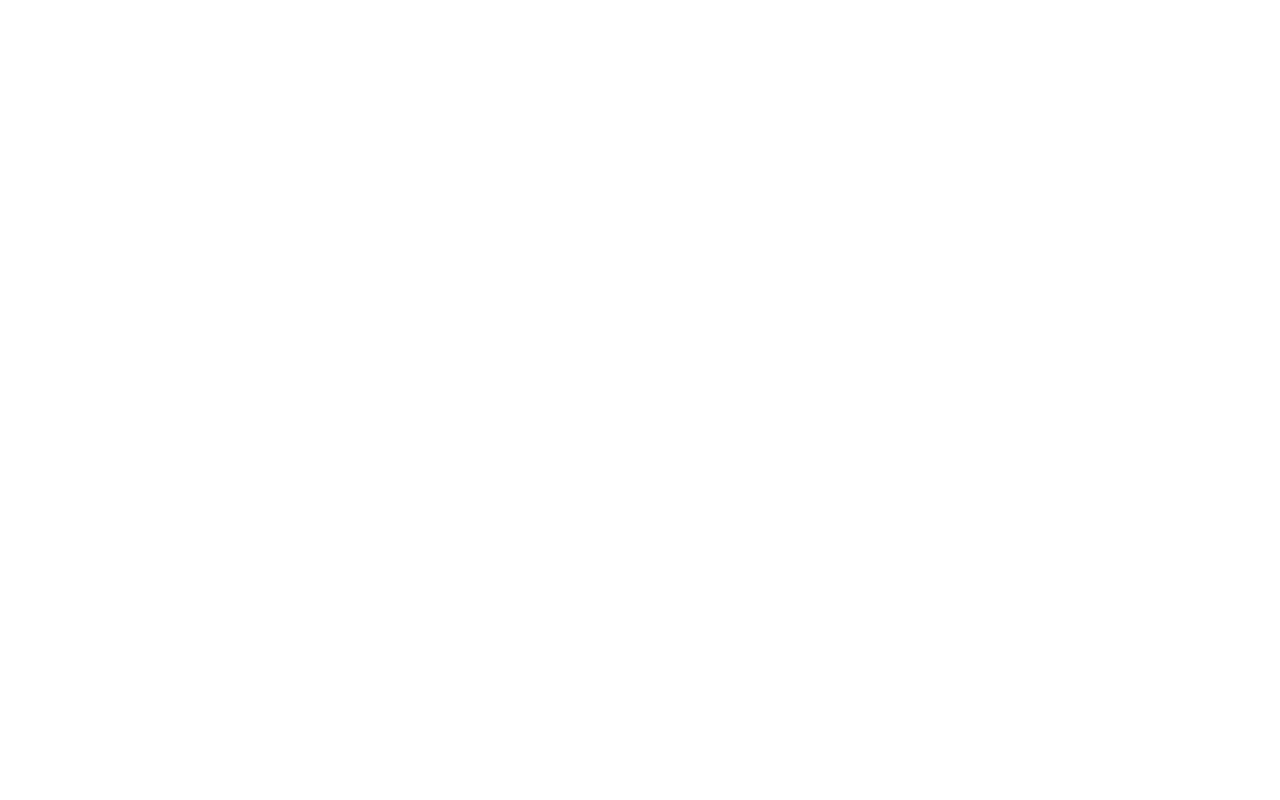
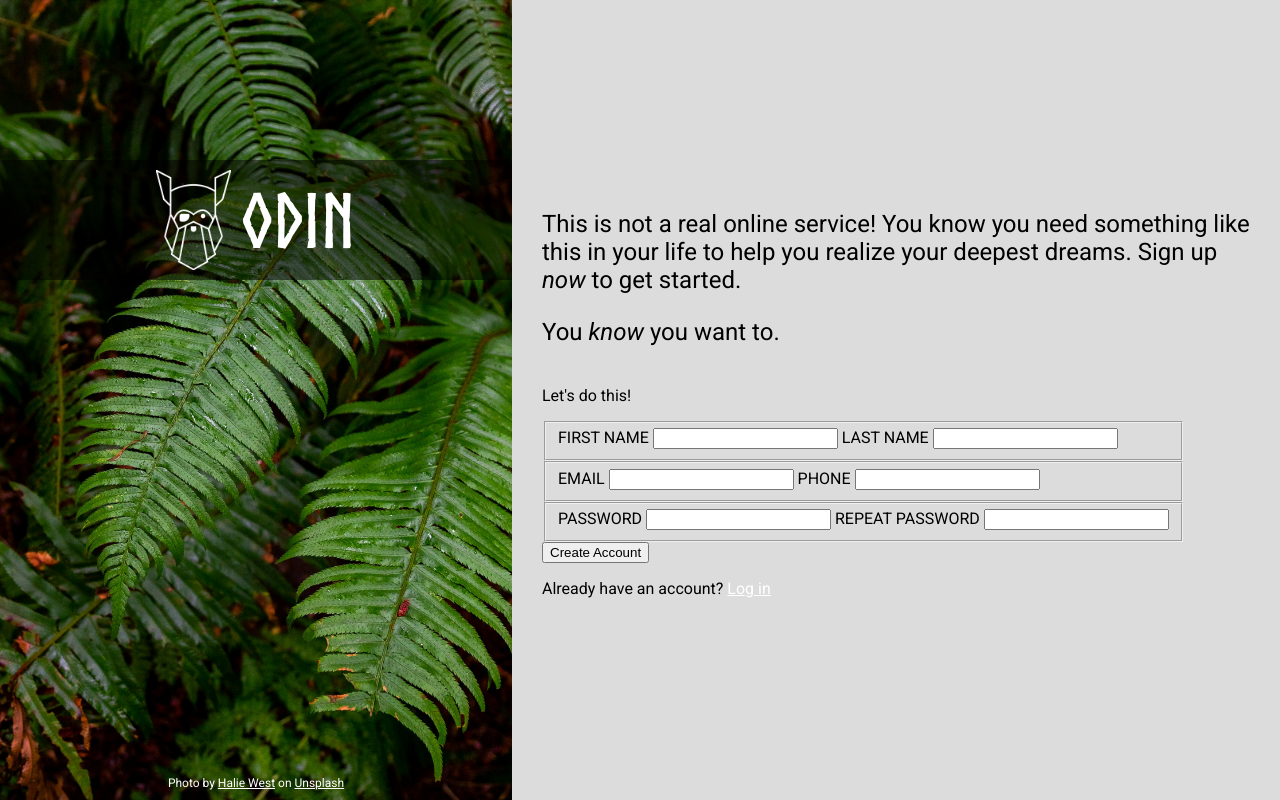
Before and after one commit to kaezrr/sign-up-form, a plain HTML site: page index.html in a window 1280 px wide. Drawn offline with Linux system fonts and the light colour scheme.

Commit message:
Finish html

```diff
--- a/index.html
+++ b/index.html
@@ -3,9 +3,56 @@
 <head>
     <meta charset="UTF-8">
     <meta name="viewport" content="width=device-width, initial-scale=1.0">
+    <link rel="stylesheet" href="style.css">
     <title>Sign-up Form</title>
 </head>
 <body>
-
+    <div class="logo-container">
+        <div class="logo">
+            <img src="images/odin-lined.png" alt="Odin Logo">
+            <p>Odin</p>
+        </div>
+        <footer>Photo by <a href="https://unsplash.com/@haliewestphoto">Halie West</a>
+             on <a href="https://unsplash.com/">Unsplash</a>
+        </footer>
+    </div>
+    <div class="main">
+        <div class="start">
+        <p>This is not a real online service! You know you need something like
+            this in your life to help you realize your deepest dreams.
+            Sign up <em>now</em> to get started.
+        </p>
+        <p>
+            You <em>know</em> you want to.
+        </p>
+        </div>
+        <form action="https://sign-up.com/action" method="post">
+            <div class="form-body">
+                <p>Let's do this!</p>
+                <fieldset>
+                    <label for="first-name">FIRST NAME</label>
+                    <input type="text" name="first-name" id="first-name">
+                    <label for="last-name">LAST NAME</label>
+                    <input type="text" name="last-name" id="last-name">
+                </fieldset>
+                <fieldset>
+                    <label for="email">EMAIL</label>
+                    <input type="email" name="email" id="email">
+                    <label for="phone">PHONE</label>
+                    <input type="tel" name="phone" id="phone">
+                </fieldset>
+                <fieldset>
+                    <label for="password">PASSWORD</label>
+                    <input type="password" name="password" id="password">
+                    <label for="repeat">REPEAT PASSWORD</label>
+                    <input type="password" name="repeat" id="repeat">
+                </fieldset>
+            </div>
+            <div class="form-footer">
+                <button type="submit">Create Account</button>
+                <p>Already have an account? <a href="http://sign-up.com/login">Log in</a></p>
+            </div>
+        </form>
+    </div>
 </body>
 </html>
--- a/style.css
+++ b/style.css
@@ -0,0 +1,72 @@
+@import url('https://fonts.googleapis.com/css2?family=Roboto:ital,wght@0,100;0,300;0,400;0,500;0,700;0,900;1,100;1,300;1,400;1,500;1,700;1,900&display=swap');
+
+@font-face {
+    font-family: "norse";
+    src: url("font/Norse-Bold.otf");
+}
+
+a {
+    color: white;
+}
+
+body {
+    font-family: "roboto", Arial, Helvetica, sans-serif;
+    margin: 0px;
+    padding: 0px;
+    display: flex;
+    background-color: gainsboro;
+}
+
+.main {
+    display: flex;
+    flex-direction: column;
+    justify-content: center;
+    align-items: start;
+    margin: 30px;
+}
+
+div.logo-container {
+    box-sizing: border-box;
+    min-width: 40vw;
+    background-image: url("images/leaves.jpg");
+    background-size: cover;
+    background-position: center;
+    padding: 10px 0px;
+    color: white;
+    height: 100vh;
+    display: flex;
+    flex-direction: column;
+    align-items: stretch;
+    justify-content: space-between;
+}
+
+.logo-container footer {
+    text-align: center;
+    font-size: 12px;
+}
+
+.logo img {
+    width: 75px;
+    height: auto;
+}
+
+.logo p {
+    padding: 0px;
+    margin: 0px;
+    font-family: "norse";
+    font-size: 75px;
+}
+
+.start {
+    font-size: 24px;
+}
+
+div.logo {
+    padding: 10px 0px;
+    margin-top: 150px;
+    background-color: rgba(0, 0, 0, 0.5);
+    display: flex;
+    justify-content: center;
+    align-items: center;
+    gap: 10px;
+}
```
Also changed, not shown: images/leaves.jpg (renamed from images/halie-west-25xggax4bSA-unsplash.jpg).
